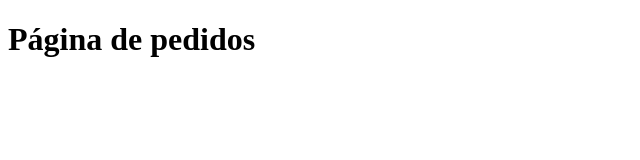
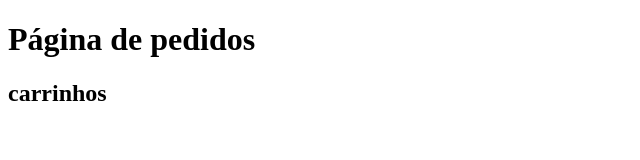
Before and after one commit to tupacfor/aulagithub, a plain HTML site: page pedidos.html in a window 1280 px wide. Shown: the whole page, without its empty margins (0-640 px from the left). Drawn offline with Linux system fonts and the light colour scheme.

Commit message:
(v) carrinho criado

```diff
--- a/pedidos.html
+++ b/pedidos.html
@@ -8,5 +8,6 @@
 </head>
 <body>
     <h1>Página de pedidos</h1>
+    <h2>carrinhos</h2>
 </body>
 </html>
```
